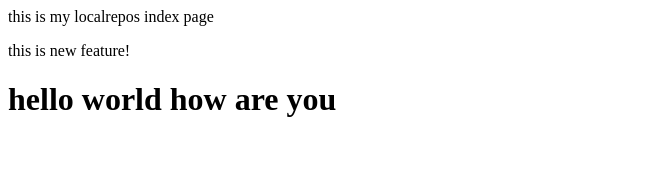
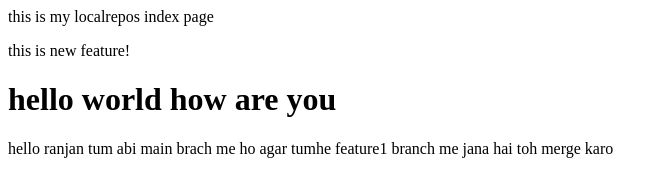
Before and after one commit to ranjan-kumar9119/localrepos, a plain HTML site: page index.html in a window 1280 px wide. Shown: the whole page, without its empty margins (0-668 px from the left). Drawn offline with Linux system fonts and the light colour scheme.

Commit message:
hello ranjan

```diff
--- a/index.html
+++ b/index.html
@@ -8,3 +8,5 @@
 </p>
 
 <h1>hello world how are you</h1>
+
+<p> hello ranjan tum abi main brach me ho agar tumhe feature1 branch me jana hai toh merge karo</p>
```
